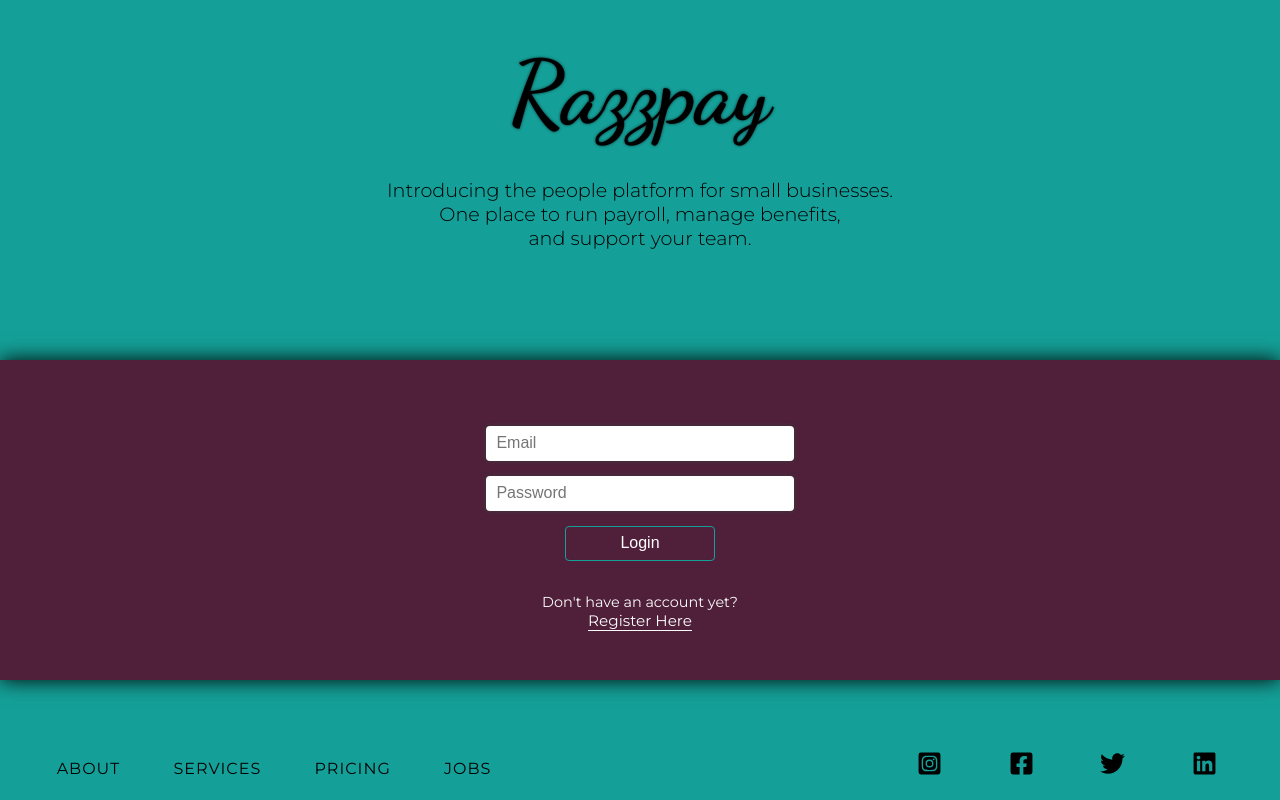
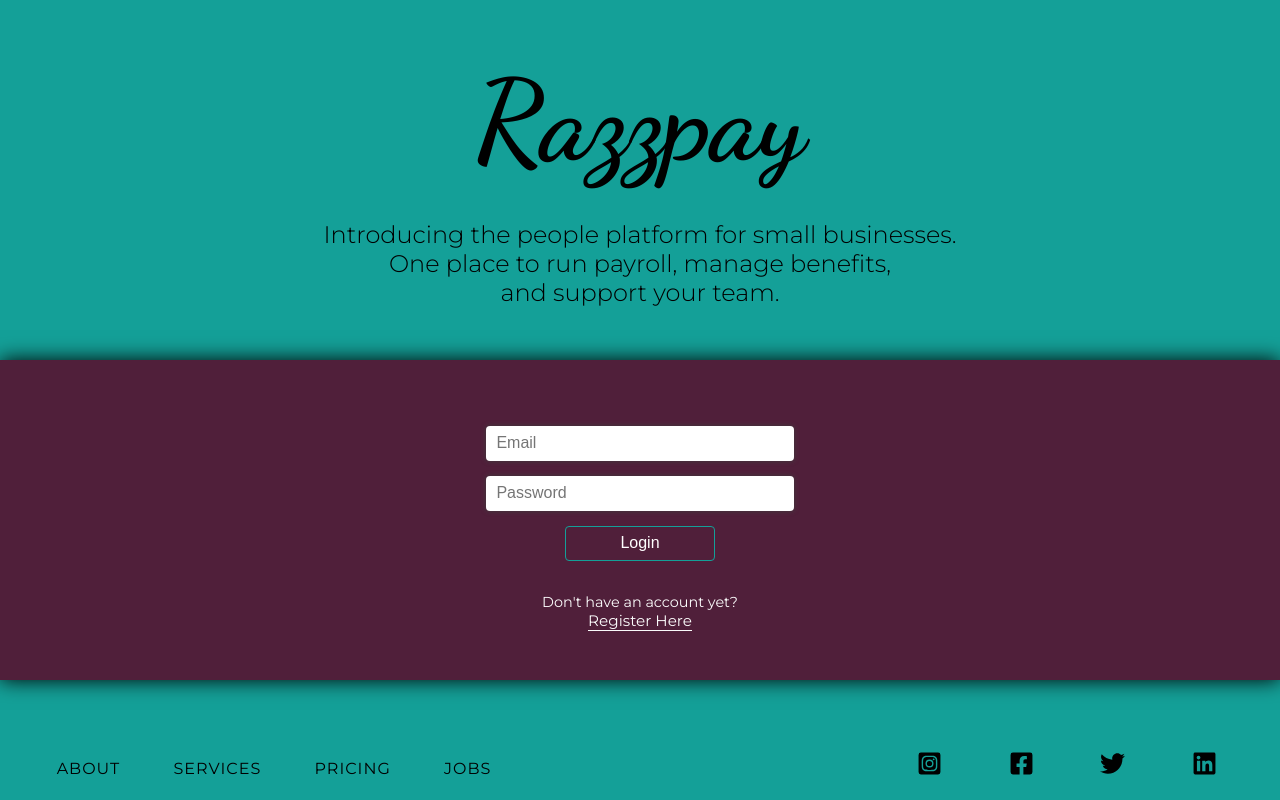
Before and after one commit to joshhammer/propulsion-final-project, a React (Create React App) app in the folder frontend/: page / in a window 1280 px wide. Built offline with nearby package versions, Linux system fonts and the light colour scheme.

Commit message:
adjust landingpage title size and position

```diff
--- a/frontend/src/components/AppContainer/Company/CompanyDashboard/CompanyDashboard.scss
+++ b/frontend/src/components/AppContainer/Company/CompanyDashboard/CompanyDashboard.scss
@@ -89,8 +89,8 @@
             box-shadow: var(--boxShadow);
         }
         & li:nth-child(2n) {
-            background: var(--mainGrey);
-            color: var(--mainBlue);
+            background: var(--mainBurgund);
+            color: white;
         }
     }
 }
--- a/frontend/src/components/LandingPage/LandingPage.scss
+++ b/frontend/src/components/LandingPage/LandingPage.scss
@@ -8,7 +8,7 @@
     height: 45%;
     display: flex;
     flex-direction: column;
-    // justify-content: center;
+    justify-content: center;
     align-items: center;
 
     & h1 {
@@ -22,18 +22,18 @@
 }
 
 #razzpay-main-title {
-    font-size: 5.5rem;
+    font-size: 7rem;
     font-family: 'Dancing Script', cursive;
     margin-bottom: 2rem;
-    margin-top: 2.5rem;
-    text-shadow: 0 0 3px var(--mainBlack);
+    // margin-top: 2.5rem;
+    // text-shadow: 0 0 3px var(--mainBlack);
 }
 
 #main-subtitle {
     font-family: var(--secondaryFontFamily);
     font-weight: 300;
     // font-style: italic;
-    font-size: 1.2rem;
+    font-size: 1.5rem;
     width: 60%;
     text-align: center;
 }
```
